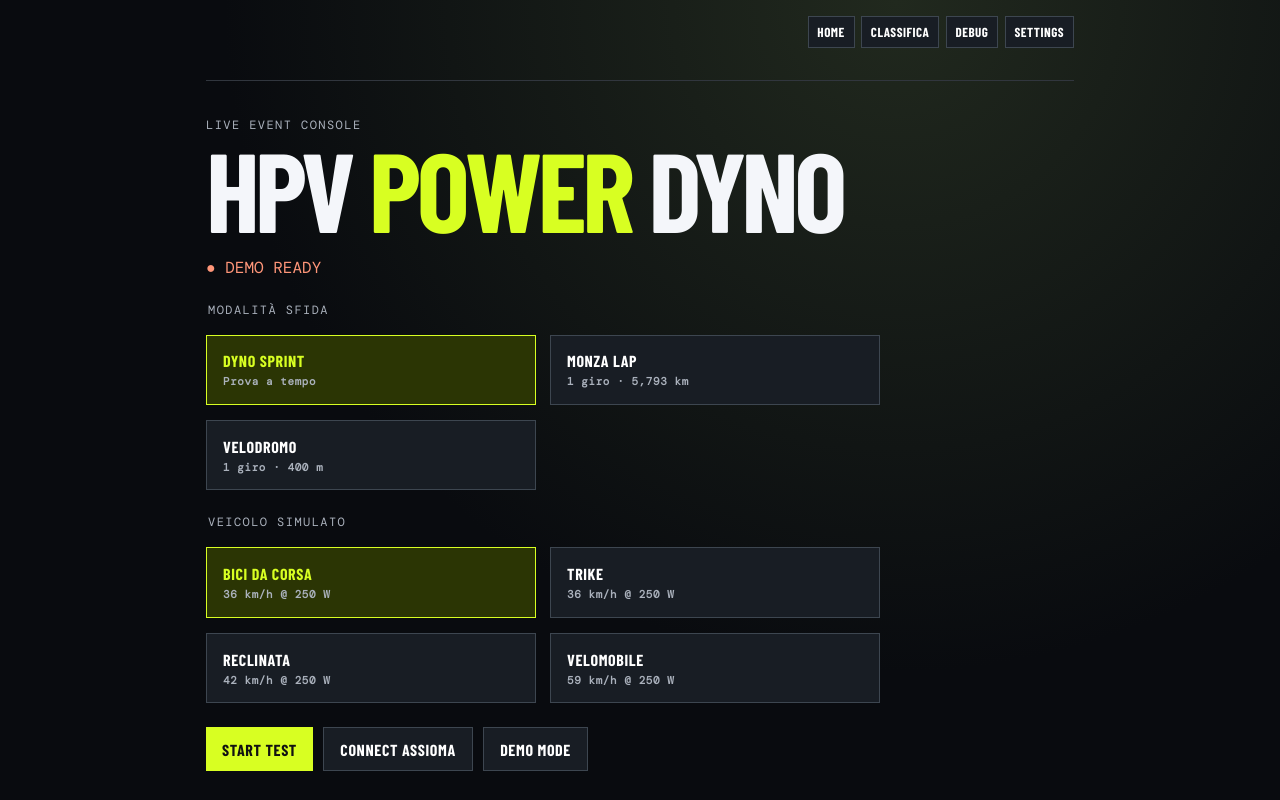
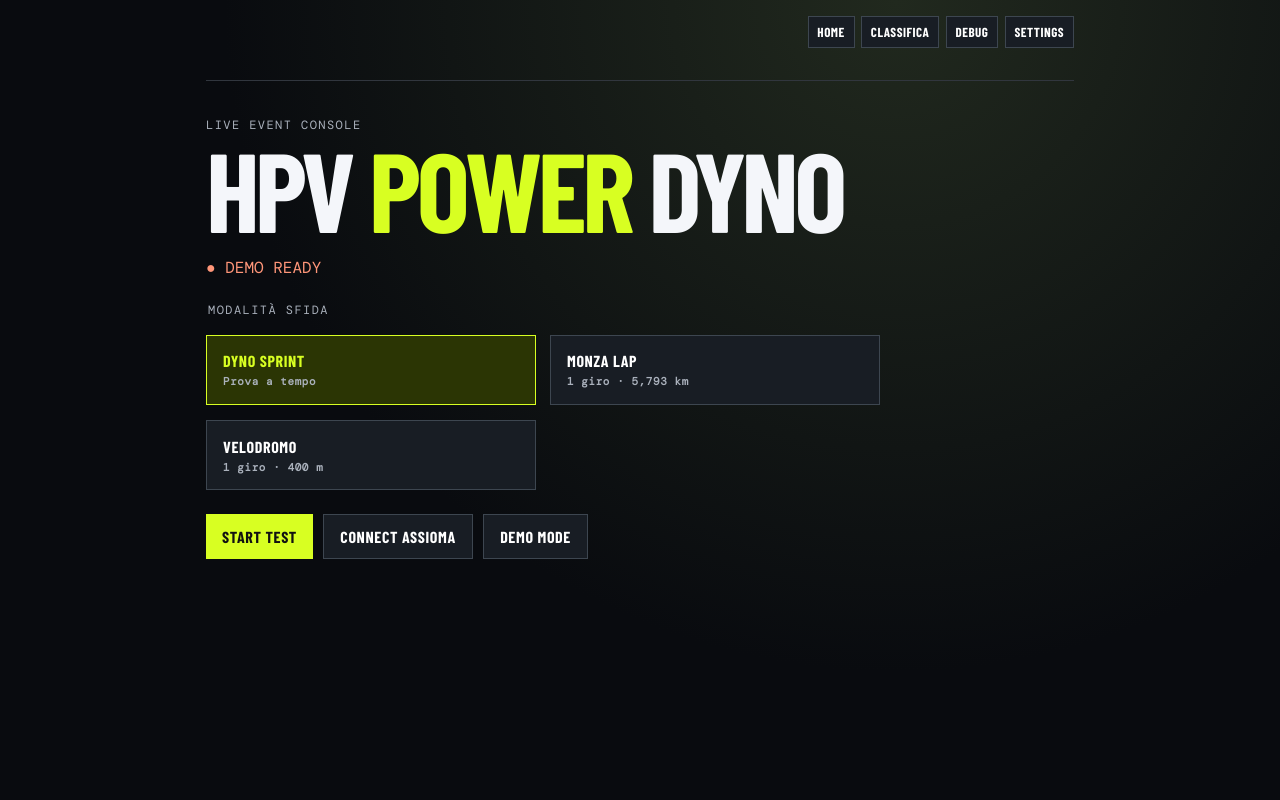
Before and after one commit to Markciccio/cyclo-dyno, a React (Vite) app: page / in a window 1280 px wide. Built offline with nearby package versions, Linux system fonts and the light colour scheme; a web font is replaced by a local one.

Commit message:
Move vehicle selection into active test

```diff
--- a/src/App.tsx
+++ b/src/App.tsx
@@ -60,13 +60,14 @@ export function App() {
     [sessions, setSessions] = useState<DynoSession[]>([]),
     [count, setCount] = useState(3),
     [notice, setNotice] = useState(""),
-    [vehicle, setVehicle] = useState<VehicleProfile>("road"),
+    [vehicle, setVehicle] = useState<VehicleProfile>("velomobile"),
     [challenge, setChallenge] = useState<ChallengeId>("dyno");
   const pRef = useRef(provider),
     sRef = useRef<SessionSample[]>([]),
     start = useRef(0),
     timer = useRef<number>(),
-    ended = useRef(false);
+    ended = useRef(false),
+    vehicleRef = useRef<VehicleProfile>("velomobile");
   pRef.current = provider;
   useEffect(() => {
     sessionRepo.settings(defaults).then(setSettings);
@@ -89,6 +90,10 @@ export function App() {
     setProvider(new DemoPowerProvider());
     setSource("demo");
     setNotice("DEMO MODE ATTIVA");
+  }
+  function selectVehicle(next: VehicleProfile) {
+    vehicleRef.current = next;
+    setVehicle(next);
   }
   async function connect() {
     try {
@@ -121,8 +126,7 @@ export function App() {
     start.current = performance.now();
     ended.current = false;
     setView("dyno");
-    const course = challenges[challenge],
-      vehicleCfg = vehicles[vehicle];
+    const course = challenges[challenge];
     try {
       pRef.current.start((x) => {
         if (ended.current) return;
@@ -130,7 +134,7 @@ export function App() {
           speed = calculateVirtualSpeed(
             x.powerWatts,
             settings.referenceWatts,
-            vehicleCfg.referenceKmh,
+            vehicles[vehicleRef.current].referenceKmh,
           ),
           elapsed = x.timestamp - start.current,
           dt = prev ? x.timestamp - prev.timestamp : 0,
@@ -225,7 +229,8 @@ export function App() {
             <small>{activeChallenge.distanceKm ? " SEC" : " SEC LEFT"}</small>
           </b>
         </header>
-        <TrackMap challenge={challenge} progress={progress} elapsedSeconds={clock} />
+        <TrackMap challenge={challenge} progress={progress} elapsedSeconds={clock} vehicle={vehicle} onVehicleChange={selectVehicle} />
+        {challenge === "dyno" && <VehicleControls vehicle={vehicle} onChange={selectVehicle} />}
         <section className="hero">
           <label>POTENZA</label>
           <strong
@@ -503,35 +508,6 @@ export function App() {
             ))}
           </div>
         </fieldset>
-        <fieldset>
-          <legend>VEICOLO SIMULATO</legend>
-          <div className="selector">
-            {(Object.keys(vehicles) as VehicleProfile[]).map((id) => (
-              <button
-                key={id}
-                className={vehicle === id ? "chosen" : ""}
-                onClick={() => setVehicle(id)}
-              >
-                <b>{vehicles[id].label}</b>
-                <small>{vehicles[id].description}</small>
-              </button>
-            ))}
-          </div>
-        </fieldset>
-        {challenge === "dyno" && (
-          <fieldset>
-            <legend>DURATA PROVA</legend>
-            {[10, 20, 30, 60].map((x) => (
-              <button
-                className={settings.defaultDuration === x ? "chosen" : ""}
-                onClick={() => setSettings({ ...settings, defaultDuration: x })}
-                key={x}
-              >
-                {x} SEC
-              </button>
-            ))}
-          </fieldset>
-        )}
         <div className="actions">
           <button className="primary" onClick={begin} disabled={!name.trim()}>
             START TEST
@@ -551,6 +527,9 @@ function Metric({ n, v }: { n: string; v: string }) {
       <b>{v}</b>
     </div>
   );
+}
+function VehicleControls({ vehicle, onChange }: { vehicle: VehicleProfile; onChange: (vehicle: VehicleProfile) => void }) {
+  return <aside className="test-vehicle-switch">{(Object.keys(vehicles) as VehicleProfile[]).map(id=><button onClick={()=>onChange(id)} className={vehicle===id?"active":""} key={id}><strong>{id==="velomobile"?"◖":id==="trike"?"△":"●"}</strong><span>{vehicles[id].label}</span><small>{vehicles[id].referenceKmh} km/h @250W</small></button>)}</aside>
 }
 function Table({
   sessions,
--- a/src/components/TrackMap.tsx
+++ b/src/components/TrackMap.tsx
@@ -1,4 +1,4 @@
-import { useEffect, useRef, useState } from "react";
+import { useEffect, useRef } from "react";
 import L from "leaflet";
 import "leaflet/dist/leaflet.css";
 import type { ChallengeId, VehicleProfile } from "../types";
@@ -19,15 +19,18 @@ export function TrackMap({
   challenge,
   progress,
   elapsedSeconds,
+  vehicle,
+  onVehicleChange,
 }: {
   challenge: ChallengeId;
   progress: number;
   elapsedSeconds: number;
+  vehicle: VehicleProfile;
+  onVehicleChange: (vehicle: VehicleProfile) => void;
 }) {
   const holder = useRef<HTMLDivElement>(null),
     map = useRef<L.Map>(),
     marker = useRef<L.Marker>(),
-    [vehicle, setVehicle] = useState<VehicleProfile>("road"),
     place = places[challenge as "monza" | "velodrome"];
   const isMonza = challenge === "monza";
   const ghostTarget = Math.min(monzaGhost.timeSeconds, progress * monzaGhost.timeSeconds);
@@ -83,7 +86,7 @@ export function TrackMap({
       <aside className="vehicle-switch">
         {(Object.keys(vehicles) as VehicleProfile[]).map((id) => (
           <button
-            onClick={() => setVehicle(id)}
+            onClick={() => onVehicleChange(id)}
             className={vehicle === id ? "active" : ""}
             key={id}
           >
--- a/src/features.css
+++ b/src/features.css
@@ -123,6 +123,7 @@
   border-color: #ff6c19;
   box-shadow: 0 0 12px #ff6c19;
 }
+.test-vehicle-switch{display:flex;justify-content:center;gap:.4rem;margin:1rem auto;max-width:680px}.test-vehicle-switch button{background:#0a1018;padding:.45rem;text-align:left;font-size:.67rem;flex:1}.test-vehicle-switch button.active{border-color:#ff6c19;box-shadow:0 0 12px #ff6c19}.test-vehicle-switch strong{font-size:1.2rem;float:left;margin-right:.35rem;color:var(--volt)}.test-vehicle-switch span,.test-vehicle-switch small{display:block}.test-vehicle-switch small{font-family:'DM Mono';font-size:.55rem;color:#aab1bc}@media(max-width:520px){.test-vehicle-switch{flex-wrap:wrap}.test-vehicle-switch button{min-width:45%}}
 .vehicle-switch strong {
   font-size: 1.25rem;
   float: left;
```
